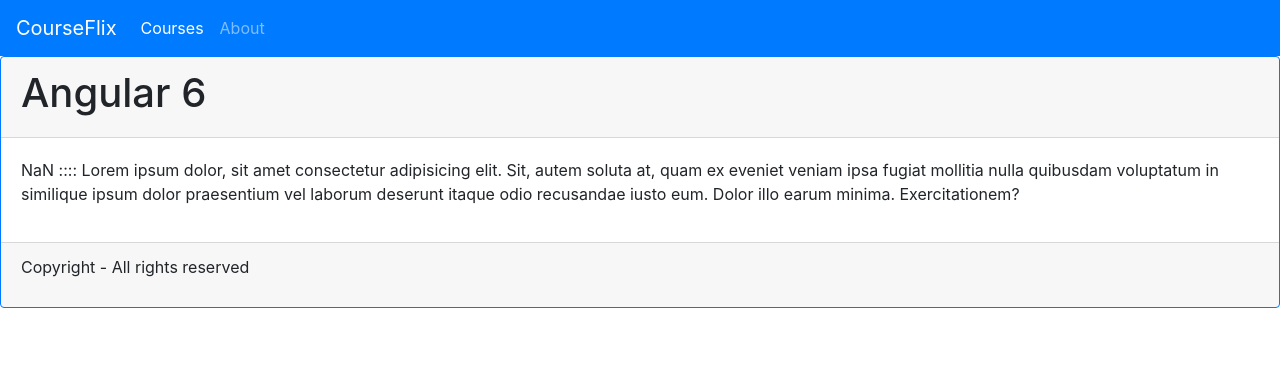
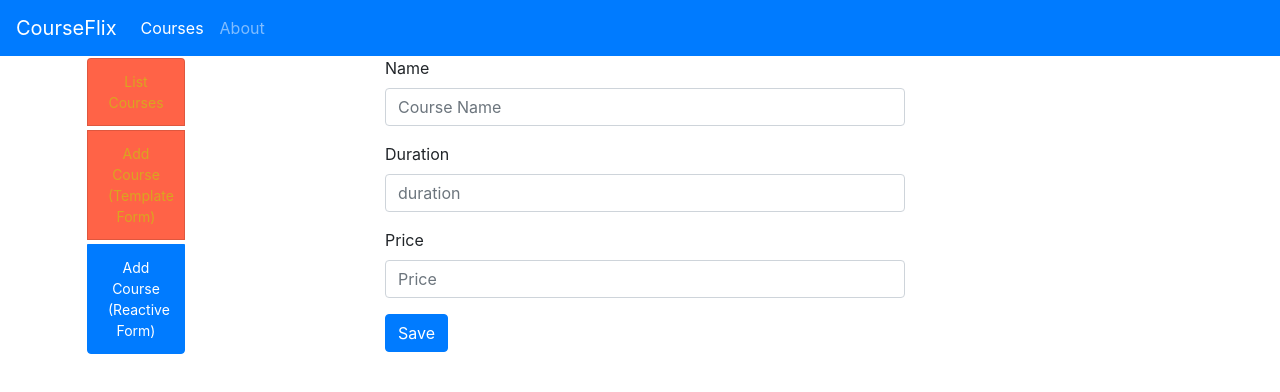
Before and after one commit to Sredd3/tcs-hyd-angular6, an Angular app in the folder day3/my-app/: page /courses/rform in a window 1280 px wide. Shown: the top 392 px of the page. Built offline with nearby package versions, Linux system fonts and the light colour scheme.

Commit message:
committing custom validator

```diff
--- /dev/null
+++ b/day3/my-app/src/app/CustomValidators.ts
@@ -0,0 +1,12 @@
+import {  ValidationErrors, FormControl } from '@angular/forms';
+
+export class CustomValidators {
+
+   static coursenamevalidator(coursename: FormControl): ValidationErrors  {
+        if((coursename.value as string).indexOf('') > 0){
+            return {invalidcoursename: "Invalid course name"}
+        }
+        return null;
+    }
+
+}
--- a/day3/my-app/src/app/add-course/add-course.component.html
+++ b/day3/my-app/src/app/add-course/add-course.component.html
@@ -15,8 +15,8 @@
         ngModel>
   </div>
   <div *ngIf="courseName.touched && !courseName.valid">
-      <span *ngIf="courseName.errors.required">name is required property</span>
-      <span *ngIf="courseName.errors.minlength">Min length is {{courseName.errors.minlength.requiredLength - courseName.errors.minlength.actualLength }}</span>
+      <span class="alert alert-danger" *ngIf="courseName.errors.required">name is required property</span>
+      <span class="alert alert-danger" *ngIf="courseName.errors.minlength">Min length is {{courseName.errors.minlength.requiredLength - courseName.errors.minlength.actualLength }}</span>
    </div>
   <div class="form-group">
     <label for="duration">Duration</label>
@@ -33,9 +33,9 @@
       aria-describedby="duration"
       placeholder="duration">
   </div>
-  <div *ngIf="duration.touched && !duration.valid">
-      <span *ngIf="duration.errors.required">duration is required property</span>
-      <span *ngIf="duration.errors.minlength">duration length is {{courseName.errors.minlength.requiredLength - courseName.errors.minlength.actualLength }}</span>
+  <div class="alert alert-danger" *ngIf="duration.touched && !duration.valid">
+      <span class="alert alert-danger" *ngIf="duration.errors.required">duration is required property</span>
+      <span class="alert alert-danger" *ngIf="duration.errors.minlength">duration length is {{courseName.errors.minlength.requiredLength - courseName.errors.minlength.actualLength }}</span>
    </div>
 
   <div class="form-group">
@@ -51,8 +51,8 @@
         #price="ngModel"
         ngModel>
   </div>
-  <div *ngIf="price.touched && !price.valid">
-      <span *ngIf="price.errors.required">price is required property</span>
+  <div class="alert alert-danger" *ngIf="price.touched && !price.valid">
+      <span class="alert alert-danger" *ngIf="price.errors.required">price is required property</span>
    </div>
 
    <button
--- a/day3/my-app/src/app/courses/courses.component.html
+++ b/day3/my-app/src/app/courses/courses.component.html
@@ -2,8 +2,9 @@
   <div class="row">
     <div class="col-md-3">
       <ul class="list-group">
-        <li class="list-group-item active" [routerLink]="['/courses/list']">List Courses</li>
-        <li class="list-group-item" [routerLink]="['add']"> Add Course </li>
+        <li class="list-group-item" routerLinkActive="active" [routerLink]="['/courses/list']">List Courses</li>
+        <li class="list-group-item" routerLinkActive="active" [routerLink]="['add']"> Add Course (Template Form)</li>
+        <li class="list-group-item" routerLinkActive="active" [routerLink]="['rform']"> Add Course (Reactive Form) </li>
       </ul>
     </div>
     <div class="col-md-9">
--- /dev/null
+++ b/day3/my-app/src/app/rform/rform.component.html
@@ -0,0 +1,53 @@
+<div *ngIf="form.errors">
+  <span class="alert alert-danger">{{form.errors.invalidcourseName}}</span>
+</div>
+<form [formGroup]="form" (ngSubmit)="submitForm(form)" class="col-md-8">
+  <div class="form-group">
+    <label for="courseName">Name</label>
+    <input
+        type="text"
+        class="form-control"
+        name="courseName"
+        formControlName="courseName"
+        id="courseName"
+        aria-describedby="courseName"
+        placeholder="Course Name">
+  </div>
+  <div *ngIf="coursename.touched && coursename.invalid">
+      <span class="alert alert-danger">Invalid input value</span>
+  </div>
+  <div class="form-group">
+    <label for="duration">Duration</label>
+    <input
+      type="text"
+      class="form-control"
+      name="duration"
+      id="duration"
+      formControlName="duration"
+      aria-describedby="duration"
+      placeholder="duration">
+  </div>
+  <div *ngIf="duration.touched && duration.invalid">
+    <span class="alert alert-danger">Invalid input value</span>
+</div>
+ <div class="form-group">
+    <label for="price">Price</label>
+    <input
+        type="text"
+        class="form-control"
+        name="price"
+        id="price"
+        formControlName="price"
+        aria-describedby="price"
+        placeholder="Price">
+  </div>
+  <div *ngIf="price.touched && price.invalid">
+    <span class="alert alert-danger">Invalid input value</span>
+</div>
+ <button
+      type="submit"
+      name="submit"
+      id="submit"
+      class="btn btn-primary"
+      btn-lg btn-block>Save</button>
+</form>
--- /dev/null
+++ b/day3/my-app/src/app/rform/rform.component.ts
@@ -0,0 +1,42 @@
+import { Component, OnInit } from '@angular/core';
+import { FormGroup, FormControl, Validators } from '@angular/forms';
+import { CustomValidators } from '../CustomValidators';
+
+@Component({
+  selector: 'app-rform',
+  templateUrl: './rform.component.html',
+  styleUrls: ['./rform.component.scss']
+})
+export class RformComponent {
+
+  form = new FormGroup(
+    {
+      courseName: new FormControl( '', [
+        Validators.required,
+        Validators.minLength(4),
+        Validators.maxLength(8),
+        CustomValidators.coursenamevalidator
+       ]
+      ),
+      duration: new FormControl('', Validators.required),
+      price: new FormControl('', Validators.required),
+    }
+  );
+
+  get coursename(){
+      return this.form.get('courseName');
+  }
+
+  get duration(){
+    return this.form.get('duration');
+  }
+
+  get price(){
+    return this.form.get('price');
+  }
+
+  submitForm(form){
+    console.log('came inside the submit button');
+    this.form.setErrors({invalidcourseName:"invalid course Name", incorrectpriceformat:true});
+  }
+}
```
Also changed, not shown: day3/my-app/src/app/app.module.ts (+9 -2 lines), day3/my-app/src/app/rform/rform.component.scss (added), 1 other file (tests, documents, lock files or other folders).
